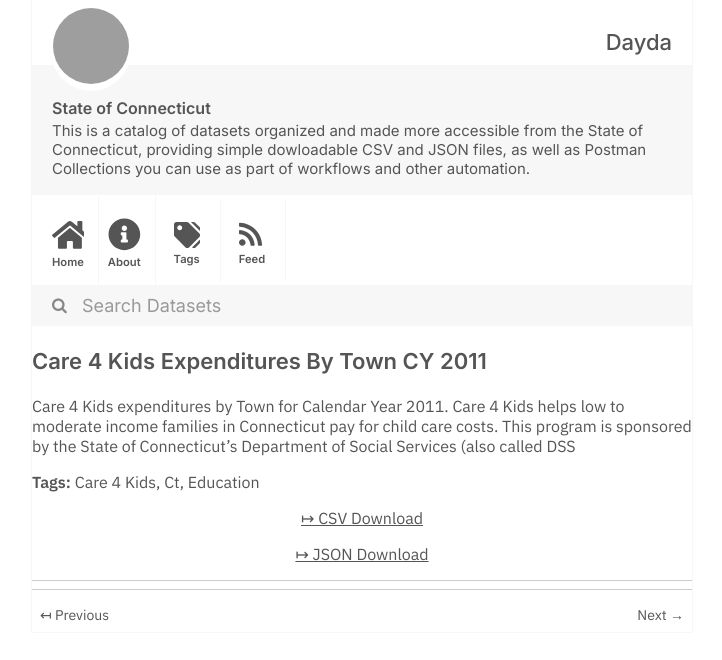
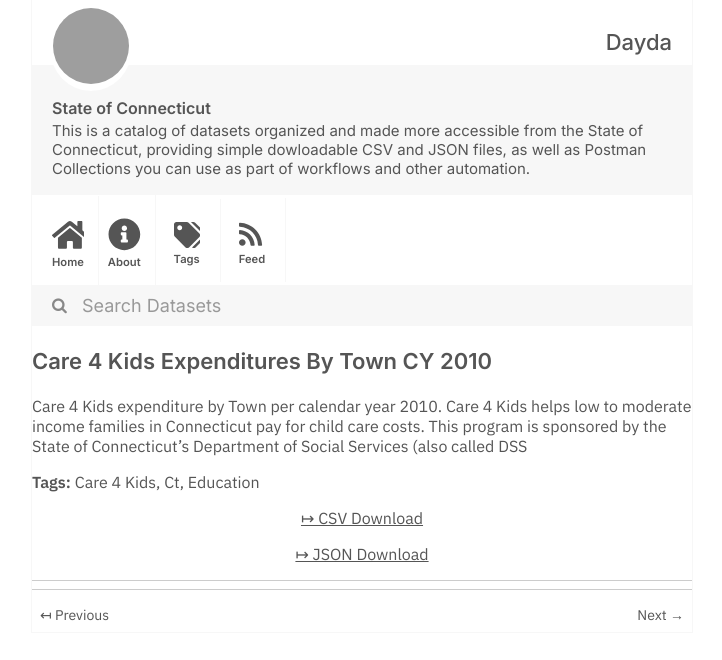
Before and after one commit to dayda-entities/state-of-connecticut, a Jekyll site: the page built from _posts/2020-11-12-care-4-kids-expenditures-by-to.md, in a window 1280 px wide, cut to the strip 0-660 px from the top of the page. Shown: the whole strip, without its empty margins (278-1000 px from the left). Built offline with Jekyll 4.4.1, drawn with Linux system fonts in a browser that asks for light colours; grey boxes are pictures that could not be loaded.

```diff
--- a/_posts/2020-11-12-care-4-kids-expenditures-by-to.md
+++ b/_posts/2020-11-12-care-4-kids-expenditures-by-to.md
@@ -1,7 +1,7 @@
 ---
-title: Care 4 Kids Expenditures By Town CY 2011
-created: '2020-11-12T14:57:13.435625'
-modified: '2020-11-12T14:57:13.435631'
+title: Care 4 Kids Expenditures By Town CY 2010
+created: '2020-11-12T14:55:30.147711'
+modified: '2020-11-12T14:55:30.147721'
 state: active
 type: dataset
 tags:
@@ -10,9 +10,9 @@ tags:
   - Education
 groups:
   - Local Government
-csv_url: 'https://data.ct.gov/api/views/pqd2-9uud/rows.csv?accessType=DOWNLOAD'
-json_url: 'https://data.ct.gov/api/views/pqd2-9uud/rows.json?accessType=DOWNLOAD'
+csv_url: 'https://data.ct.gov/api/views/ckjp-mix6/rows.csv?accessType=DOWNLOAD'
+json_url: 'https://data.ct.gov/api/views/ckjp-mix6/rows.json?accessType=DOWNLOAD'
 layout: post
 
 ---
-Care 4 Kids expenditures by Town for Calendar Year 2011. Care 4 Kids helps low to moderate income families in Connecticut pay for child care costs. This program is sponsored by the State of Connecticut’s Department of Social Services (also called DSS
+Care 4 Kids expenditure by Town per calendar year 2010. Care 4 Kids helps low to moderate income families in Connecticut pay for child care costs. This program is sponsored by the State of Connecticut’s Department of Social Services (also called DSS
```
